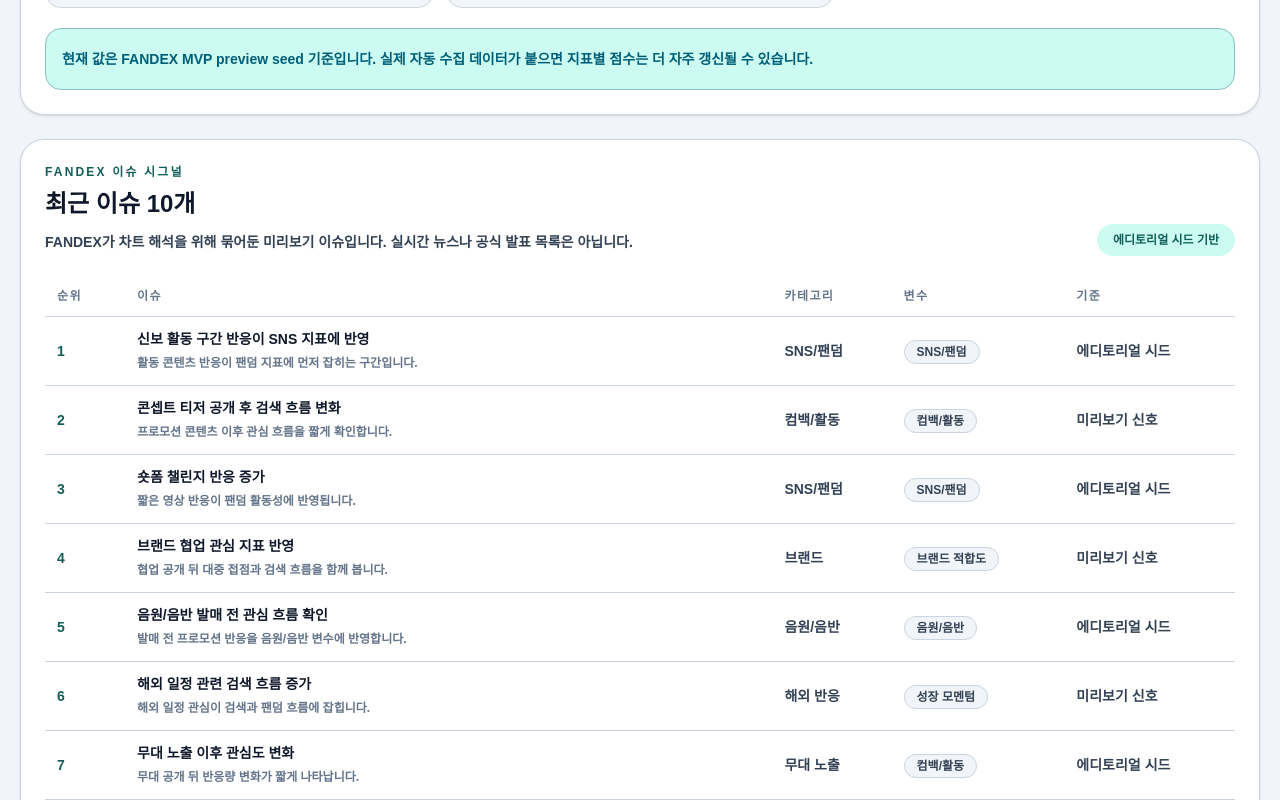
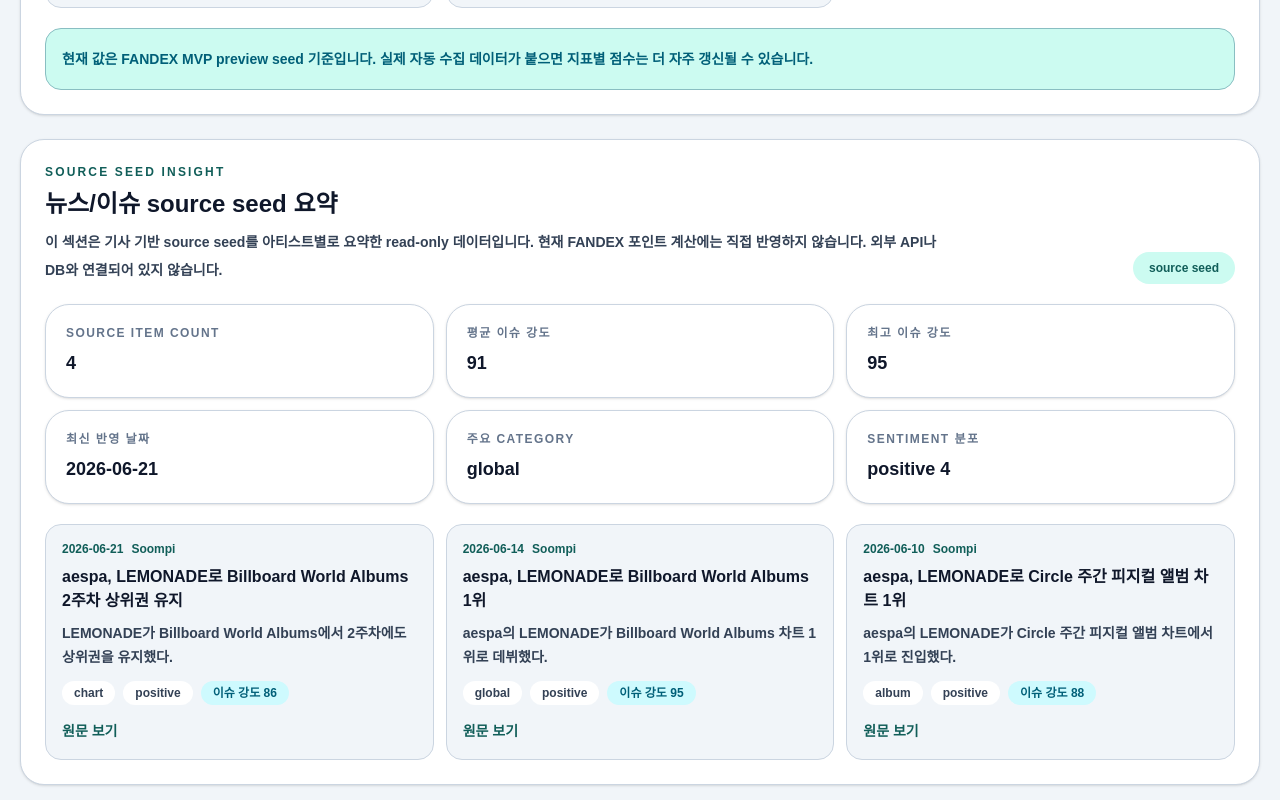
Before and after one commit to kpopmaker/fandex, a Next.js app: page /artists/aespa in a window 1280 px wide. Shown: the part 3240-4040 px from the top of the page. Built offline with nearby package versions, Linux system fonts and the light colour scheme.

Commit message:
feat: add news issue source insights

```diff
--- a/app/artists/[artistId]/page.tsx
+++ b/app/artists/[artistId]/page.tsx
@@ -23,6 +23,7 @@
   getLatestArtistMetricBreakdown,
   type ArtistMetricBreakdownItem,
 } from '../../data/v4/metrics';
+import { getNewsIssueSourceArtistSummary } from '../../data/v4/sources';
 
 type PageProps = {
   params: Promise<{
@@ -114,6 +115,18 @@
   const clampedValue = Math.min(Math.max(Math.round(safeValue), 0), 100);
 
   return `${clampedValue}점`;
+}
+
+function formatOptionalIssueScore(value: number | null) {
+  return value === null ? '없음' : String(Math.round(value));
+}
+
+function formatCountMap(counts: Record<string, number>) {
+  const entries = Object.entries(counts);
+
+  return entries.length > 0
+    ? entries.map(([key, count]) => `${key} ${count}`).join(' / ')
+    : '없음';
 }
 
 function formatWeight(value: number) {
@@ -265,6 +278,7 @@
   const strongestVariables = getStrongestVariables(profile, 3);
   const recentIssues = getArtistRecentIssueSignals(profile.artistId, 10);
   const metricBreakdown = getLatestArtistMetricBreakdown(profile.artistId);
+  const newsIssueSourceSummary = getNewsIssueSourceArtistSummary(profile.artistId);
 
   return (
     <main className="min-h-screen bg-slate-50 text-slate-950">
@@ -514,6 +528,100 @@
           ) : (
             <p className="mt-5 rounded-2xl border border-slate-200 bg-slate-50 p-4 text-sm font-bold leading-7 text-slate-600 dark:border-slate-800 dark:bg-slate-900/60 dark:text-slate-300">
               해당 지표는 아직 준비중입니다.
+            </p>
+          )}
+        </section>
+
+        <section className="rounded-3xl border border-slate-200 bg-white p-6 shadow-sm dark:border-slate-800 dark:bg-slate-950">
+          <div className="flex flex-col gap-3 lg:flex-row lg:items-end lg:justify-between">
+            <div>
+              <p className="text-xs font-black uppercase tracking-[0.18em] text-cyan-600 dark:text-cyan-300">
+                source seed insight
+              </p>
+              <h2 className="mt-2 text-2xl font-black">뉴스/이슈 source seed 요약</h2>
+              <p className="mt-2 max-w-4xl text-sm font-bold leading-7 text-slate-600 dark:text-slate-300">
+                이 섹션은 기사 기반 source seed를 아티스트별로 요약한 read-only 데이터입니다.
+                현재 FANDEX 포인트 계산에는 직접 반영하지 않습니다. 외부 API나 DB와 연결되어
+                있지 않습니다.
+              </p>
+            </div>
+            <span className="rounded-full bg-cyan-50 px-4 py-2 text-xs font-black text-cyan-700 dark:bg-cyan-400/10 dark:text-cyan-100">
+              source seed
+            </span>
+          </div>
+
+          {newsIssueSourceSummary.itemCount > 0 ? (
+            <>
+              <div className="mt-5 grid gap-3 sm:grid-cols-2 lg:grid-cols-3">
+                <MetricCard
+                  label="Source item count"
+                  value={String(newsIssueSourceSummary.itemCount)}
+                />
+                <MetricCard
+                  label="평균 이슈 강도"
+                  value={formatOptionalIssueScore(
+                    newsIssueSourceSummary.averageIssueScore,
+                  )}
+                />
+                <MetricCard
+                  label="최고 이슈 강도"
+                  value={formatOptionalIssueScore(newsIssueSourceSummary.maxIssueScore)}
+                />
+                <MetricCard
+                  label="최신 반영 날짜"
+                  value={newsIssueSourceSummary.latestPublishedDate ?? '없음'}
+                />
+                <MetricCard
+                  label="주요 category"
+                  value={newsIssueSourceSummary.topCategory ?? '없음'}
+                />
+                <MetricCard
+                  label="sentiment 분포"
+                  value={formatCountMap(newsIssueSourceSummary.sentimentCounts)}
+                />
+              </div>
+              <div className="mt-5 grid gap-3 lg:grid-cols-3">
+                {newsIssueSourceSummary.recentItems.map((item) => (
+                  <article
+                    key={item.sourceId}
+                    className="rounded-2xl border border-slate-200 bg-slate-50 p-4 dark:border-slate-800 dark:bg-slate-900/60"
+                  >
+                    <div className="flex flex-wrap gap-2 text-xs font-black text-cyan-700 dark:text-cyan-300">
+                      <span>{item.publishedDate}</span>
+                      <span>{item.sourceName ?? 'source seed'}</span>
+                    </div>
+                    <h3 className="mt-2 font-black text-slate-950 dark:text-white">
+                      {item.title}
+                    </h3>
+                    <p className="mt-2 text-sm font-bold leading-6 text-slate-600 dark:text-slate-300">
+                      {item.summary}
+                    </p>
+                    <div className="mt-3 flex flex-wrap gap-2 text-xs font-black">
+                      <span className="rounded-full bg-white px-3 py-1 text-slate-700 dark:bg-slate-950 dark:text-slate-300">
+                        {item.category}
+                      </span>
+                      <span className="rounded-full bg-white px-3 py-1 text-slate-700 dark:bg-slate-950 dark:text-slate-300">
+                        {item.sentiment}
+                      </span>
+                      <span className="rounded-full bg-cyan-100 px-3 py-1 text-cyan-800 dark:bg-cyan-400/10 dark:text-cyan-100">
+                        이슈 강도 {item.issueScore ?? '없음'}
+                      </span>
+                    </div>
+                    {item.sourceUrl ? (
+                      <Link
+                        href={item.sourceUrl}
+                        className="mt-4 inline-flex text-sm font-black text-cyan-700 hover:text-cyan-500 dark:text-cyan-300"
+                      >
+                        원문 보기
+                      </Link>
+                    ) : null}
+                  </article>
+                ))}
+              </div>
+            </>
+          ) : (
+            <p className="mt-5 rounded-2xl border border-dashed border-slate-300 bg-slate-50 p-5 text-sm font-bold leading-7 text-slate-600 dark:border-slate-700 dark:bg-slate-900/60 dark:text-slate-300">
+              아직 이 아티스트의 news issue source seed가 없습니다.
             </p>
           )}
         </section>
--- a/app/data/v4/sources/index.ts
+++ b/app/data/v4/sources/index.ts
@@ -4,3 +4,4 @@
 export * from './sourceValidators';
 export * from './sourceAdapterTypes';
 export * from './newsIssueSourceAdapter';
+export * from './newsIssueSourceInsights';
--- /dev/null
+++ b/app/data/v4/sources/newsIssueSourceInsights.ts
@@ -0,0 +1,152 @@
+import { NEWS_ISSUE_SOURCE_ITEMS } from './newsIssueSourceSeed';
+import type { NewsIssueSourceItem } from './newsIssueSourceTypes';
+import { validateNewsIssueSourceItem } from './sourceValidators';
+
+export type NewsIssueSourceArtistSummary = {
+  artistId: string;
+  itemCount: number;
+  validItemCount: number;
+  averageIssueScore: number | null;
+  maxIssueScore: number | null;
+  latestPublishedDate: string | null;
+  topCategory: string | null;
+  sentimentCounts: Record<string, number>;
+  categoryCounts: Record<string, number>;
+  recentItems: NewsIssueSourceItem[];
+};
+
+export type NewsIssueSourceCoverageSummary = {
+  totalItemCount: number;
+  coveredArtistCount: number;
+  artistSummaries: NewsIssueSourceArtistSummary[];
+  categoryCounts: Record<string, number>;
+  sentimentCounts: Record<string, number>;
+};
+
+function isFiniteIssueScore(value: unknown): value is number {
+  return typeof value === 'number' && Number.isFinite(value);
+}
+
+function incrementCount(counts: Record<string, number>, key: string) {
+  return {
+    ...counts,
+    [key]: (counts[key] ?? 0) + 1,
+  };
+}
+
+function sortByPublishedDateDesc(
+  left: NewsIssueSourceItem,
+  right: NewsIssueSourceItem,
+) {
+  return Date.parse(right.publishedDate) - Date.parse(left.publishedDate);
+}
+
+function getLatestPublishedDate(items: NewsIssueSourceItem[]) {
+  const latestItem = [...items].sort(sortByPublishedDateDesc)[0];
+
+  return latestItem?.publishedDate ?? null;
+}
+
+function getIssueScoreStats(items: NewsIssueSourceItem[]) {
+  const scores = items
+    .map((item) => item.issueScore)
+    .filter(isFiniteIssueScore);
+
+  if (scores.length === 0) {
+    return {
+      averageIssueScore: null,
+      maxIssueScore: null,
+    };
+  }
+
+  return {
+    averageIssueScore:
+      scores.reduce((sum, score) => sum + score, 0) / scores.length,
+    maxIssueScore: Math.max(...scores),
+  };
+}
+
+function getCounts(
+  items: NewsIssueSourceItem[],
+  key: 'category' | 'sentiment',
+) {
+  return items.reduce<Record<string, number>>(
+    (counts, item) => incrementCount(counts, item[key]),
+    {},
+  );
+}
+
+export function getTopNewsIssueSourceCategory(
+  categoryCounts: Record<string, number>,
+) {
+  const [topCategory] =
+    Object.entries(categoryCounts).sort((a, b) => b[1] - a[1])[0] ?? [];
+
+  return topCategory ?? null;
+}
+
+export function getNewsIssueSourceItemsByArtist(artistId: string) {
+  const normalizedArtistId = artistId.trim();
+
+  return NEWS_ISSUE_SOURCE_ITEMS.filter(
+    (item) => item.artistId === normalizedArtistId,
+  );
+}
+
+export function getRecentNewsIssueSourceItemsByArtist(
+  artistId: string,
+  limit = 3,
+) {
+  const safeLimit = Math.max(0, Math.floor(limit));
+
+  if (safeLimit === 0) {
+    return [];
+  }
+
+  return [...getNewsIssueSourceItemsByArtist(artistId)]
+    .sort(sortByPublishedDateDesc)
+    .slice(0, safeLimit);
+}
+
+export function getNewsIssueSourceArtistSummary(
+  artistId: string,
+): NewsIssueSourceArtistSummary {
+  const items = getNewsIssueSourceItemsByArtist(artistId);
+  const categoryCounts = getCounts(items, 'category');
+  const sentimentCounts = getCounts(items, 'sentiment');
+  const scoreStats = getIssueScoreStats(items);
+
+  return {
+    artistId: artistId.trim(),
+    itemCount: items.length,
+    validItemCount: items.filter(
+      (item) => validateNewsIssueSourceItem(item).isValid,
+    ).length,
+    averageIssueScore: scoreStats.averageIssueScore,
+    maxIssueScore: scoreStats.maxIssueScore,
+    latestPublishedDate: getLatestPublishedDate(items),
+    topCategory: getTopNewsIssueSourceCategory(categoryCounts),
+    sentimentCounts,
+    categoryCounts,
+    recentItems: getRecentNewsIssueSourceItemsByArtist(artistId, 3),
+  };
+}
+
+export function getNewsIssueSourceCoverageSummary(): NewsIssueSourceCoverageSummary {
+  const artistIds = Array.from(
+    new Set(NEWS_ISSUE_SOURCE_ITEMS.map((item) => item.artistId)),
+  ).sort();
+  const artistSummaries = artistIds.map((artistId) =>
+    getNewsIssueSourceArtistSummary(artistId),
+  );
+
+  return {
+    totalItemCount: NEWS_ISSUE_SOURCE_ITEMS.length,
+    coveredArtistCount: artistSummaries.filter(
+      (summary) => summary.itemCount > 0,
+    ).length,
+    artistSummaries,
+    categoryCounts: getCounts(NEWS_ISSUE_SOURCE_ITEMS, 'category'),
+    sentimentCounts: getCounts(NEWS_ISSUE_SOURCE_ITEMS, 'sentiment'),
+  };
+}
--- a/app/methodology/page.tsx
+++ b/app/methodology/page.tsx
@@ -320,7 +320,10 @@
                 뉴스/이슈 source seed 일부가 반영되어 있으며, 현재는 외부 API 연결 없이 seed
                 item을 검증하는 단계입니다. 검증 기준은 artistId, source type, publishedDate,
                 sourceUrl, issueScore입니다. 0점은 유효한 값이며 데이터 없음과 구분합니다.
-                향후 source data는 scoring pipeline과 연결할 수 있습니다.
+                4차에서는 source seed를 먼저 read-only 인사이트로 노출한 뒤, 이후 단계에서
+                scoring pipeline 연결 여부를 검토합니다. 아티스트 상세의 source seed 요약은
+                FANDEX 포인트 계산값이 아니라, 기사 기반 seed item의 분포를 보여주는 참고
+                정보입니다.
               </p>
             </div>
           </section>
```
